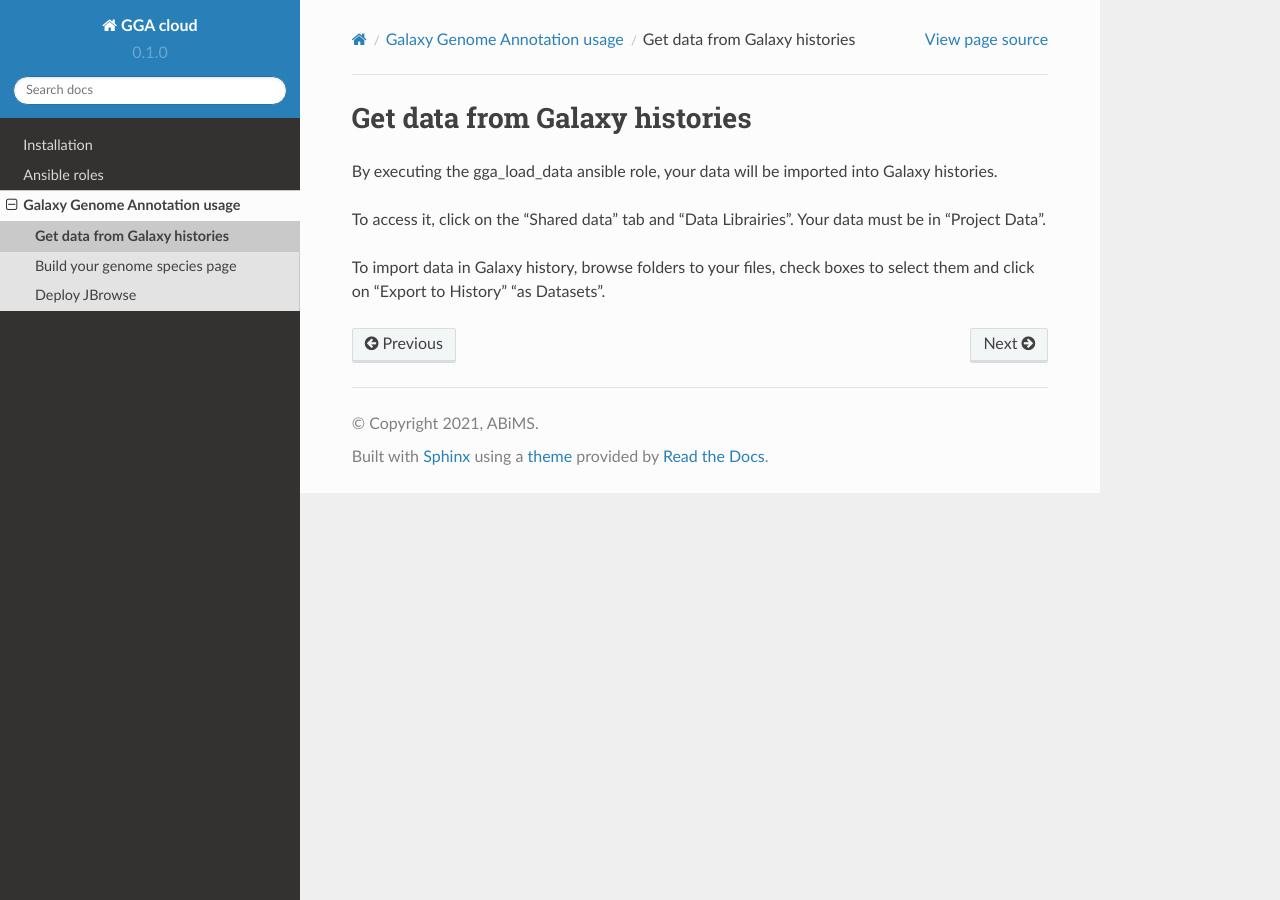
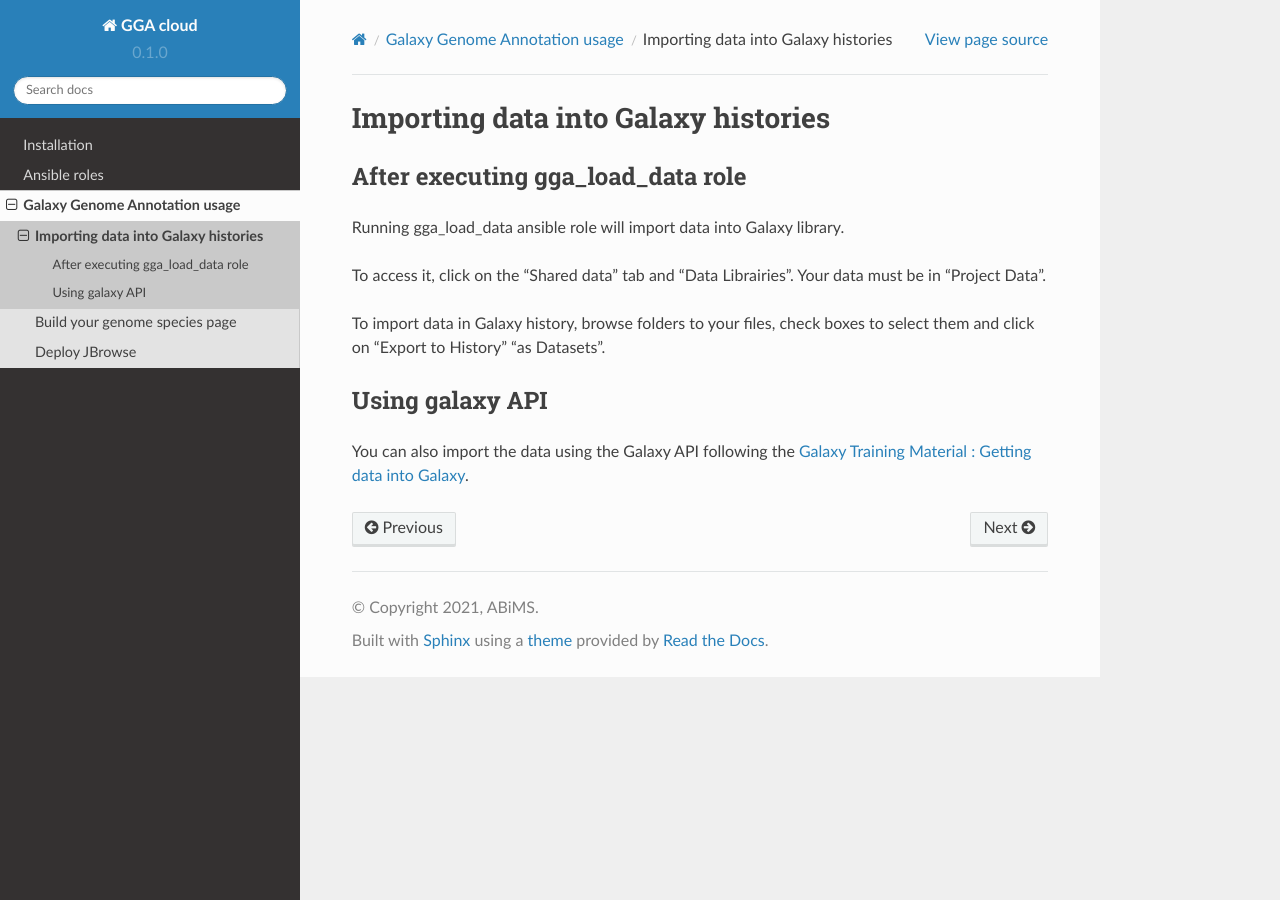
Before and after one commit to abims-sbr/GGA_Cloud, a Sphinx documentation site: the page built from docs/source/gga/get-data.md, in a window 1280 px wide. Built offline with Sphinx 7.4.7 and the Read the Docs theme 2.0.0, drawn with Linux system fonts in a browser that asks for light colours.

Commit message:
Update docs

```diff
--- a/docs/source/gga/get-data.md
+++ b/docs/source/gga/get-data.md
@@ -1,7 +1,13 @@
-# Get data from Galaxy histories
+# Importing data into Galaxy histories
 
-By executing the gga_load_data ansible role, your data will be imported into Galaxy histories.
+## After executing gga_load_data role
+
+Running gga_load_data ansible role will import data into Galaxy library.
 
 To access it, click on the "Shared data" tab and "Data Librairies". Your data must be in "Project Data".
 
 To import data in Galaxy history, browse folders to your files, check boxes to select them and click on "Export to History" "as Datasets".
+
+## Using galaxy API
+
+You can also import the data using the Galaxy API following the [Galaxy Training Material : Getting data into Galaxy](https://training.galaxyproject.org/training-material/topics/galaxy-interface/tutorials/get-data/slides-plain.html).
--- a/docs/source/gga_cloud/gga_install.rst
+++ b/docs/source/gga_cloud/gga_install.rst
@@ -31,7 +31,7 @@ Input species variables
 
 * **genus_species**: Name of the organism for the directory tree structure
 
-* **input_species**:
+* **input_species**: *At least genus and species must be filled for gga_init.py script*
 
 .. code-block:: bash
 
--- a/docs/source/gga_cloud/gga_terraform.rst
+++ b/docs/source/gga_cloud/gga_terraform.rst
@@ -24,7 +24,7 @@ Required variables
 Cloud configurations variables :
 
 * **os_auth_url**: The Identity authentication URL.
-* **os_hostname**:
+* **os_hostname**: The cloud hostname.
 * **os_project_id**: The ID of the Tenant (v2) or Project (v3).
 * **os_project_name**: The Name of the Tenant (v2) or Project (v3).
 * **os_user_domain**: The domain name where the user is located.
```
